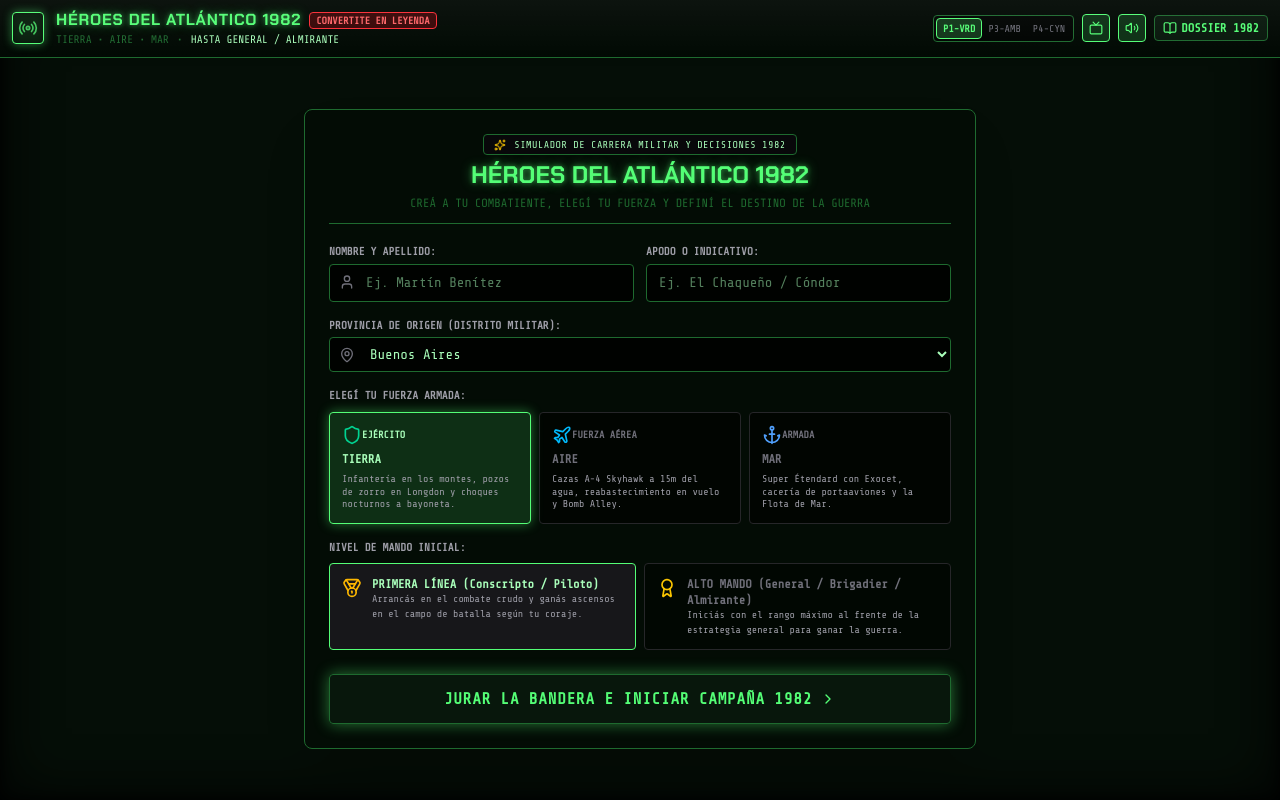
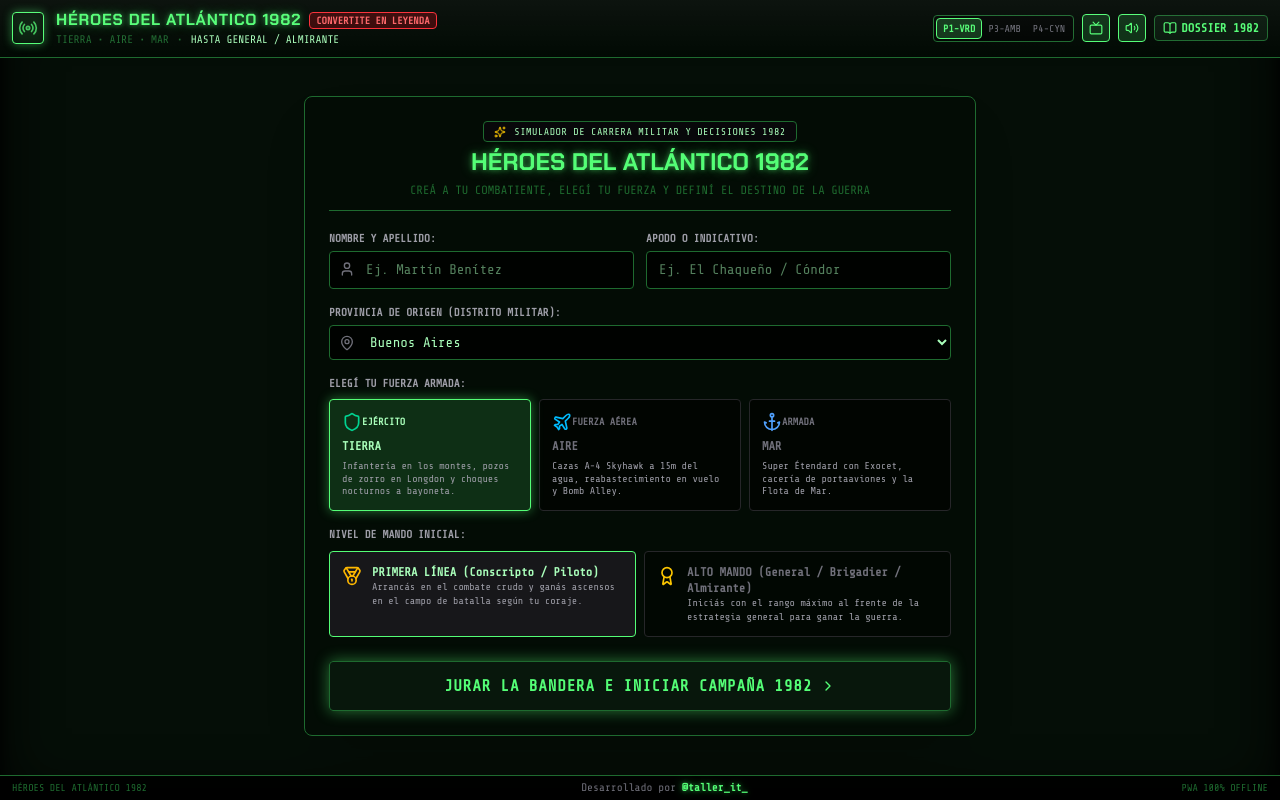
Before and after one commit to devOr05/operacion-atlantico-1982, a React (Vite) app: page / in a window 1280 px wide. Built offline with nearby package versions, Linux system fonts and the light colour scheme.

Commit message:
feat: agregar pie de pagina desarrollado por @taller_it_

```diff
--- a/src/App.tsx
+++ b/src/App.tsx
@@ -25,6 +25,15 @@ export const App: React.FC = () => {
           {stage === 'ranking' && <RankingScreen />}
         </main>
 
+        {/* Pie de página */}
+        <footer className="py-1 px-3 bg-black/90 border-t border-[var(--crt-dim,#1f6b30)] flex items-center justify-between text-[11px] text-zinc-500 font-mono-military z-20 select-none">
+          <span className="hidden sm:inline text-[10px] text-[var(--crt-dim,#1f6b30)]">HÉROES DEL ATLÁNTICO 1982</span>
+          <span className="mx-auto sm:mx-0">
+            Desarrollado por <a href="https://instagram.com/taller_it_" target="_blank" rel="noopener noreferrer" className="text-[var(--crt-primary,#55ff77)] font-bold hover:underline glow-text">@taller_it_</a>
+          </span>
+          <span className="hidden sm:inline text-[10px] text-[var(--crt-dim,#1f6b30)]">PWA 100% OFFLINE</span>
+        </footer>
+
         {/* Modal de Dossier Histórico 1982 */}
         <DossierModal />
       </div>
```
